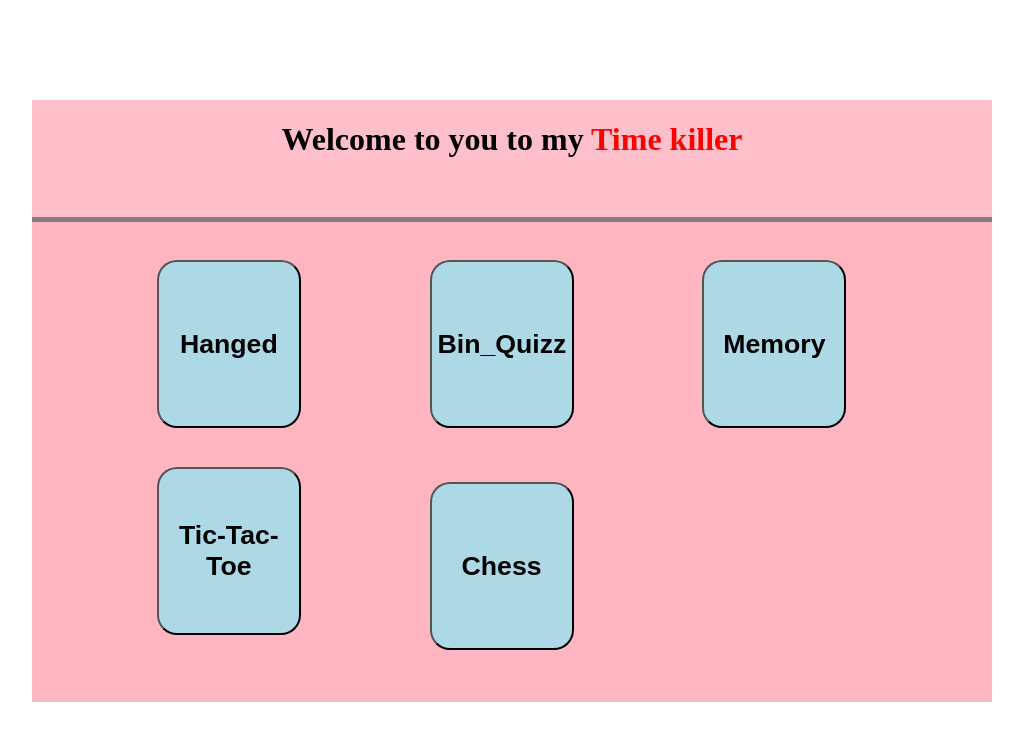
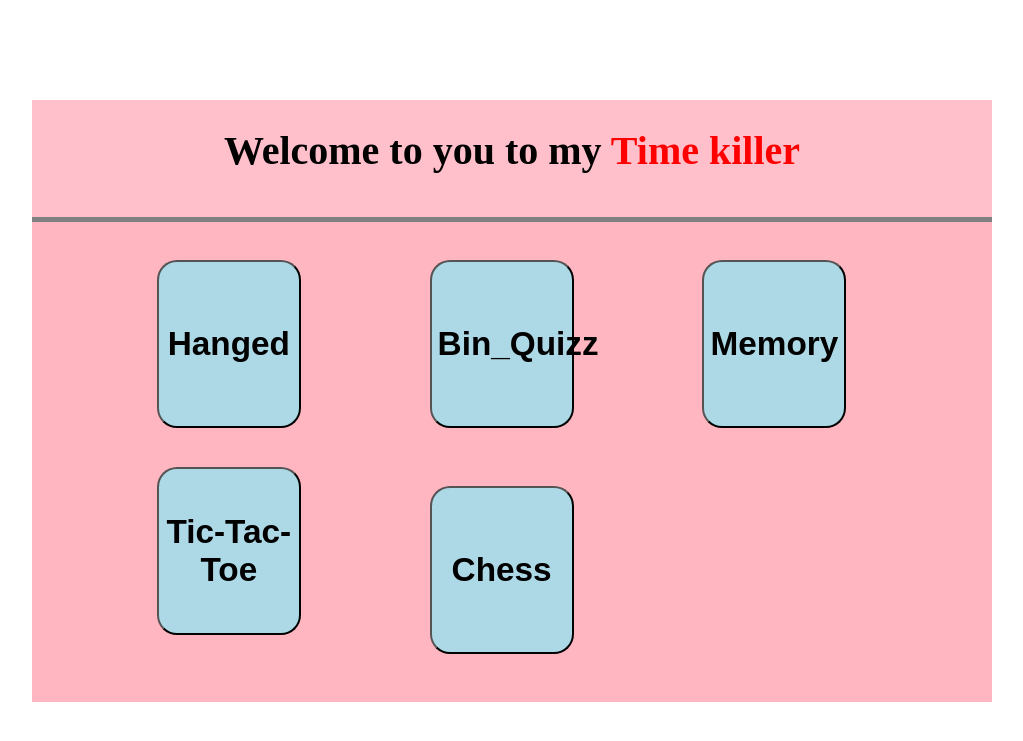
Before and after one commit to SamSamsung/Time-killer, a PHP site: page / in a window 1280 px wide. Shown: the top 741 px of the page, without its empty margins (128-1151 px from the left). Run offline with PHP 8.4, Linux system fonts and the light colour scheme.

Commit message:
Update accueil_style.css

```diff
--- a/css/accueil_style.css
+++ b/css/accueil_style.css
@@ -17,6 +17,7 @@
 
 h1 {
     text-align: center;
+    font-size: 250%;
 }
 
 .jeux_dispos {
```
